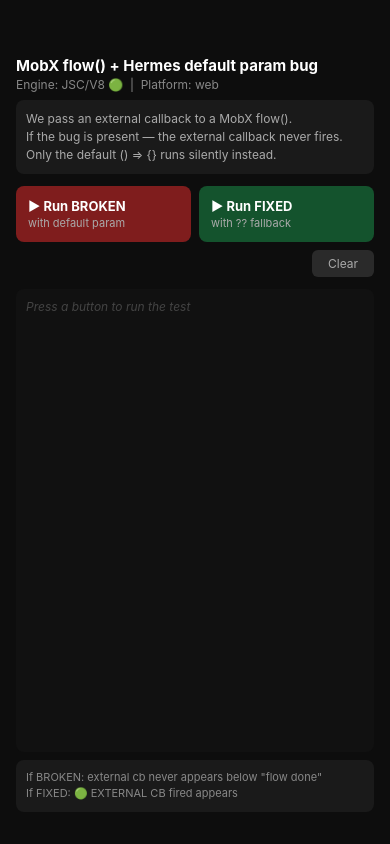
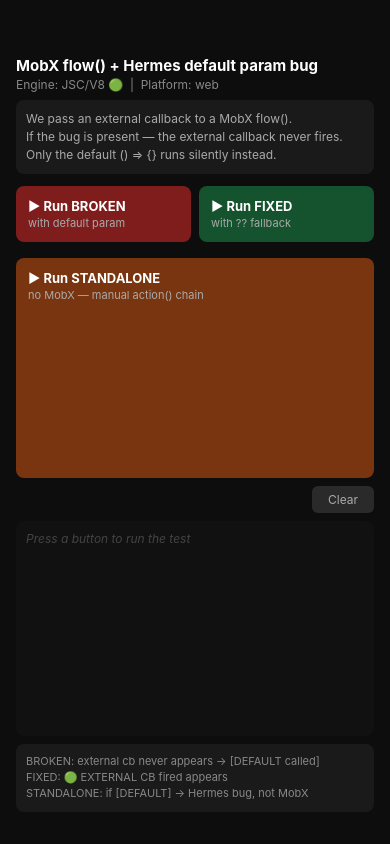
Before and after one commit to mikk1max/hermes-mobx-flow-test, a React Native app: screen / in a window 390 px wide. Built offline with nearby package versions, Linux system fonts and the light colour scheme.

Commit message:
feat: add standalone test button (no MobX, manual action chain)

```diff
--- a/App.tsx
+++ b/App.tsx
@@ -29,6 +29,17 @@
         })
     }
 
+    const runStandalone = () => {
+        testStore.clearLog()
+        testStore.log.push('── STANDALONE: no MobX, manual action() chain ──')
+        testStore.log.push('Same Babel pattern, but MobX replaced by manual replica.')
+        testStore.log.push('If bug fires here → Hermes issue, NOT a MobX issue.')
+        testStore.log.push('')
+        testStore.runStandaloneBroken('hello', (msg: string) => {
+            testStore.log.push(`🟡 EXTERNAL CB fired: "${msg}"`)
+        })
+    }
+
     return (
         <View style={s.container}>
             <Text style={s.title}>MobX flow() + Hermes default param bug</Text>
@@ -49,6 +60,10 @@
                     <Text style={s.btnSub}>with ?? fallback</Text>
                 </TouchableOpacity>
             </View>
+            <TouchableOpacity style={[s.btn, s.orange]} onPress={runStandalone}>
+                <Text style={s.btnText}>▶ Run STANDALONE</Text>
+                <Text style={s.btnSub}>no MobX — manual action() chain</Text>
+            </TouchableOpacity>
             <TouchableOpacity style={s.clearBtn} onPress={() => testStore.clearLog()}>
                 <Text style={s.clearBtnText}>Clear</Text>
             </TouchableOpacity>
@@ -60,10 +75,13 @@
                 {testStore.log.map((line, i) => (
                     <Text key={i} style={[
                         s.line,
-                        line.startsWith('🔴') && s.externalFired,
-                        line.startsWith('🟢') && s.success,
+                        line.startsWith('🔴') && s.red_text,
+                        line.startsWith('🟢') && s.green_text,
+                        line.startsWith('🟡') && s.yellow_text,
+                        line.includes('[DEFAULT') && s.red_text,
                         line.includes('── BROKEN') && s.sectionBroken,
                         line.includes('── FIXED') && s.sectionFixed,
+                        line.includes('── STANDALONE') && s.sectionStandalone,
                     ]}>
                         {line}
                     </Text>
@@ -71,8 +89,9 @@
             </ScrollView>
 
             <View style={s.verdict}>
-                <Text style={s.verdictTitle}>If BROKEN: external cb never appears below "flow done"</Text>
-                <Text style={s.verdictTitle}>If FIXED: 🟢 EXTERNAL CB fired appears</Text>
+                <Text style={s.verdictTitle}>BROKEN: external cb never appears → [DEFAULT called]</Text>
+                <Text style={s.verdictTitle}>FIXED: 🟢 EXTERNAL CB fired appears</Text>
+                <Text style={s.verdictTitle}>STANDALONE: if [DEFAULT] → Hermes bug, not MobX</Text>
             </View>
         </View>
     )
@@ -84,18 +103,21 @@
     sub: { color: '#888', fontSize: 12, marginTop: 2, marginBottom: 8 },
     desc: { color: '#aaa', fontSize: 12, lineHeight: 18, marginBottom: 12, backgroundColor: '#1a1a1a', padding: 10, borderRadius: 8 },
     row: { flexDirection: 'row', gap: 8, marginBottom: 8 },
-    btn: { flex: 1, backgroundColor: '#2a2a2a', borderRadius: 8, padding: 12 },
+    btn: { flex: 1, backgroundColor: '#2a2a2a', borderRadius: 8, padding: 12, marginBottom: 8 },
     red: { backgroundColor: '#7f1d1d' },
     green: { backgroundColor: '#14532d' },
+    orange: { backgroundColor: '#78350f' },
     btnText: { color: '#fff', fontWeight: 'bold', fontSize: 13 },
     btnSub: { color: '#aaa', fontSize: 11, marginTop: 2 },
-    log: { flex: 1, backgroundColor: '#111', borderRadius: 8, padding: 10, marginTop: 8 },
+    log: { flex: 1, backgroundColor: '#111', borderRadius: 8, padding: 10, marginTop: 4 },
     empty: { color: '#444', fontStyle: 'italic', fontSize: 12 },
     line: { color: '#bbb', fontSize: 12, fontFamily: 'monospace', marginBottom: 3 },
     sectionBroken: { color: '#f87171', fontWeight: 'bold' },
     sectionFixed: { color: '#4ade80', fontWeight: 'bold' },
-    externalFired: { color: '#f87171', fontWeight: 'bold' },
-    success: { color: '#4ade80', fontWeight: 'bold' },
+    sectionStandalone: { color: '#fbbf24', fontWeight: 'bold' },
+    red_text: { color: '#f87171', fontWeight: 'bold' },
+    green_text: { color: '#4ade80', fontWeight: 'bold' },
+    yellow_text: { color: '#fbbf24', fontWeight: 'bold' },
     clearBtn: { alignSelf: 'flex-end', paddingHorizontal: 16, paddingVertical: 6, backgroundColor: '#2a2a2a', borderRadius: 6, marginBottom: 4 },
     clearBtnText: { color: '#aaa', fontSize: 12 },
     verdict: { marginTop: 8, marginBottom: 8, padding: 10, backgroundColor: '#1a1a1a', borderRadius: 8 },
--- a/TestStore.ts
+++ b/TestStore.ts
@@ -1,6 +1,35 @@
 import { flow, makeObservable, observable } from 'mobx'
 
 const emptyCallback = () => {}
+
+// ─── Standalone MobX replica (no MobX dependency) ────────────────────────────
+// Mirrors the exact internal call chain from repro.js:
+//   flow() → action(generator).apply(ctx, args)
+//           → executeAction(fn, scope, arguments)
+//           → fn.apply(scope, args)  ← Babel wrapper reads arguments here
+
+function standaloneExecuteAction(fn: Function, scope: any, args: IArguments) {
+    return fn.apply(scope, args)
+}
+
+function standaloneAction(fn: Function) {
+    return function actionWrapper(this: any) {
+        return standaloneExecuteAction(fn, this, arguments)
+    }
+}
+
+function standaloneFlow(generator: Function) {
+    return function flowWrapper(this: any) {
+        const ctx = this
+        const args = arguments
+        const gen: Generator = (standaloneAction(generator) as Function).apply(ctx, args)
+        function step(val: any) {
+            const r = gen.next(val)
+            if (!r.done) (r.value as Promise<any>).then(step)
+        }
+        step(undefined)
+    }
+}
 
 export class TestStore {
     log: string[] = []
@@ -13,11 +42,10 @@
         })
     }
 
-    // ─── BROKEN ──────────────────────────────────────────────────────────────
+    // ─── BROKEN (real MobX flow) ──────────────────────────────────────────────
     // Default function param = () => {} in generator signature.
-    // On Hermes, MobX flow() calls the generator via .apply(ctx, args).
-    // Hermes replaces the passed callback with the default () => {},
-    // so the external callback is silently dropped.
+    // Babel wraps the generator in a regular function that reads arguments[1].
+    // On Hermes, arguments[1] is not correctly populated → default fires instead.
     runBroken = flow(function* (
         this: TestStore,
         value: string,
@@ -31,7 +59,7 @@
         this.log.push(`  flow done.`)
     }).bind(this)
 
-    // ─── FIXED ───────────────────────────────────────────────────────────────
+    // ─── FIXED (real MobX flow) ───────────────────────────────────────────────
     runFixed = flow(function* (
         this: TestStore,
         value: string,
@@ -46,6 +74,24 @@
         this.log.push(`  flow done.`)
     }).bind(this)
 
+    // ─── STANDALONE BROKEN (no MobX, manual action chain) ────────────────────
+    // Same Babel-generated wrapper pattern, but called through our manual
+    // replica of MobX internals — proves the bug is in Hermes, not MobX.
+    runStandaloneBroken = standaloneFlow(function (value: string) {
+        const onSuccess =
+            arguments.length > 1 && arguments[1] !== undefined
+                ? (arguments[1] as (msg: string) => void)
+                : () => { testStore.log.push(`  [DEFAULT called — bug present]`) }
+        return (function* () {
+            yield new Promise(resolve => setTimeout(resolve, 50))
+            testStore.log.push(`  inside standalone:  value = "${value}"`)
+            testStore.log.push(`  inside standalone:  typeof onSuccess = ${typeof onSuccess}`)
+            testStore.log.push(`  calling onSuccess("I am the external callback")...`)
+            onSuccess('I am the external callback')
+            testStore.log.push(`  standalone done.`)
+        })()
+    })
+
     clearLog = () => {
         this.log = []
     }
```
